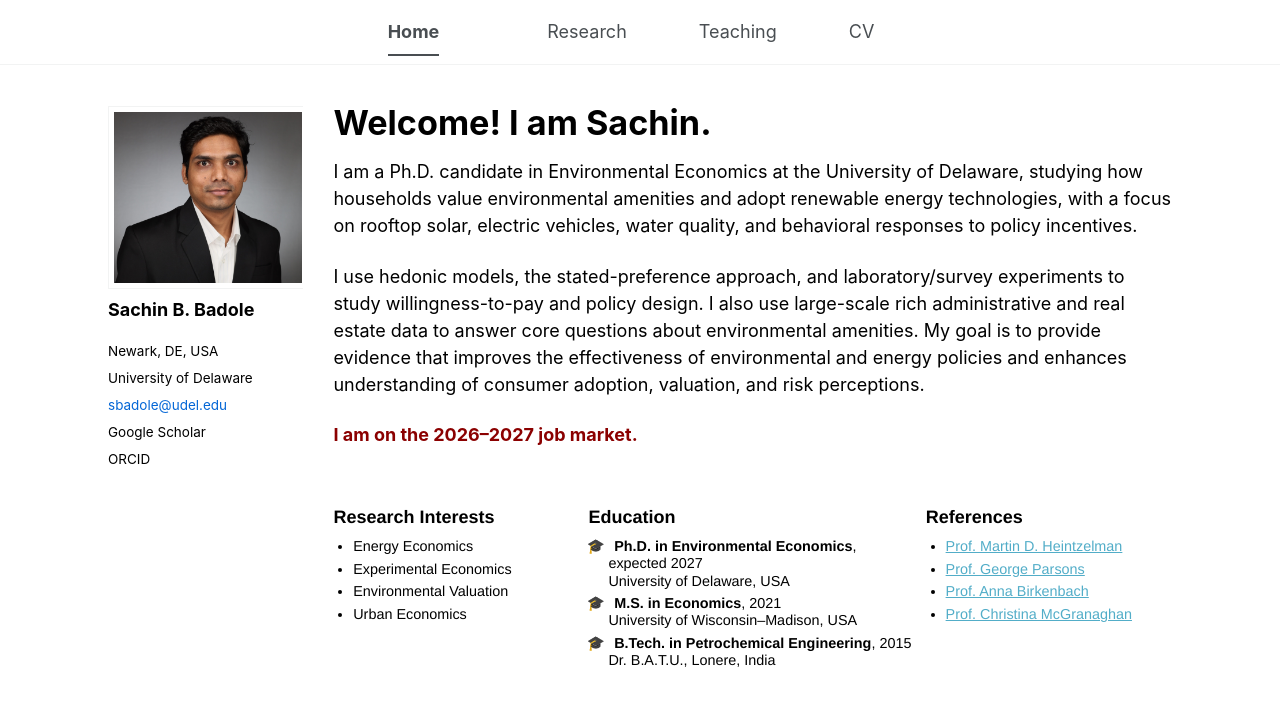
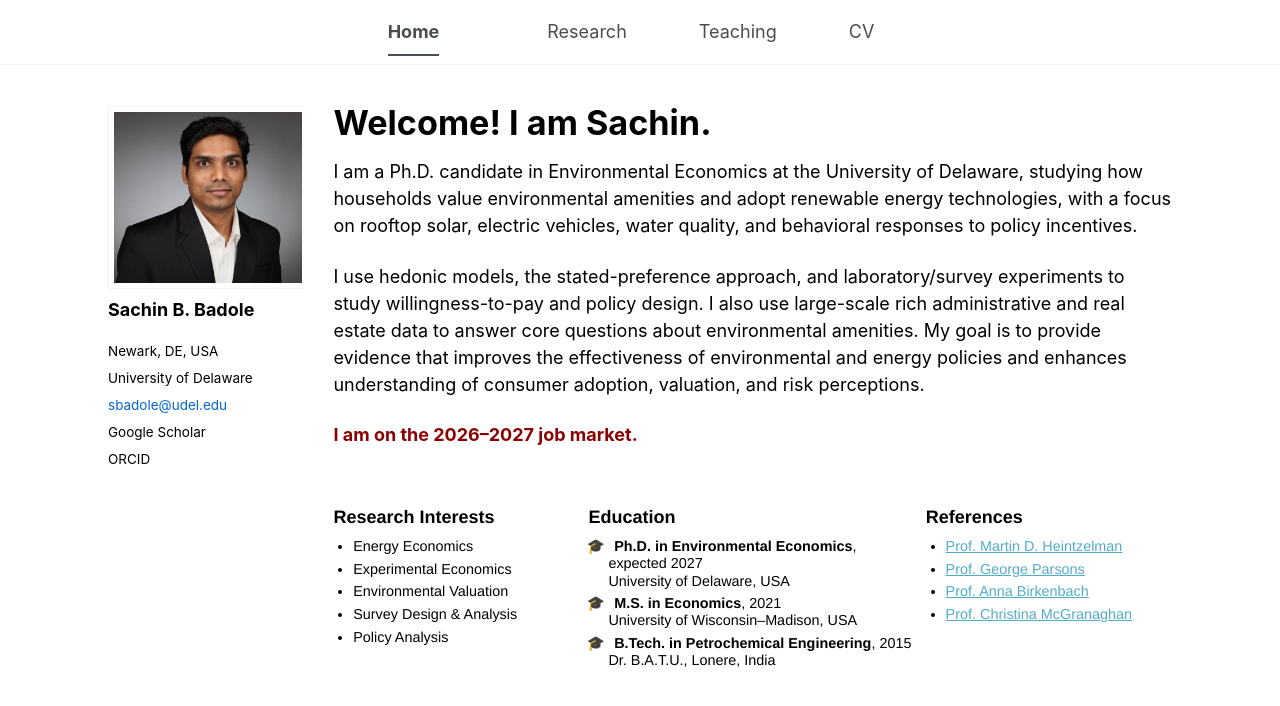
Before and after one commit to sachin-b-badole/sachin-b-badole.github.io, a Jekyll site: the page built from _pages/about.md, in a window 1280 px wide. Shown: the top 706 px of the page. Built offline with Jekyll 4.4.1, drawn with Linux system fonts in a browser that asks for light colours.

Commit message:
Update about.md

```diff
--- a/_pages/about.md
+++ b/_pages/about.md
@@ -23,7 +23,8 @@ I use hedonic models, the stated-preference approach, and laboratory/survey expe
       <li>Energy Economics</li>
       <li>Experimental Economics</li>
       <li>Environmental Valuation</li>
-      <li>Urban Economics</li>
+      <li>Survey Design & Analysis</li>
+      <li>Policy Analysis</li>
     </ul>
   </div>
 
```
